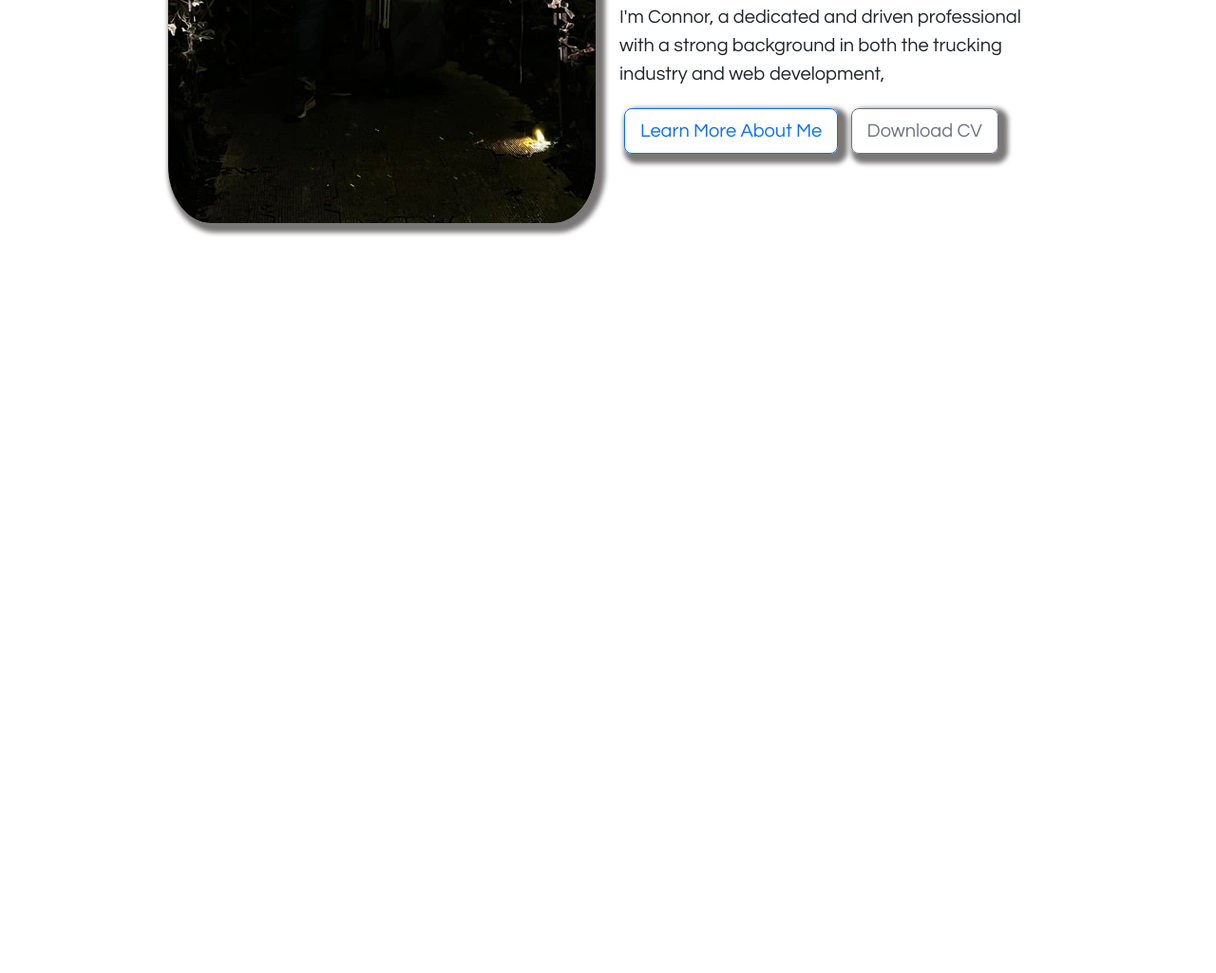
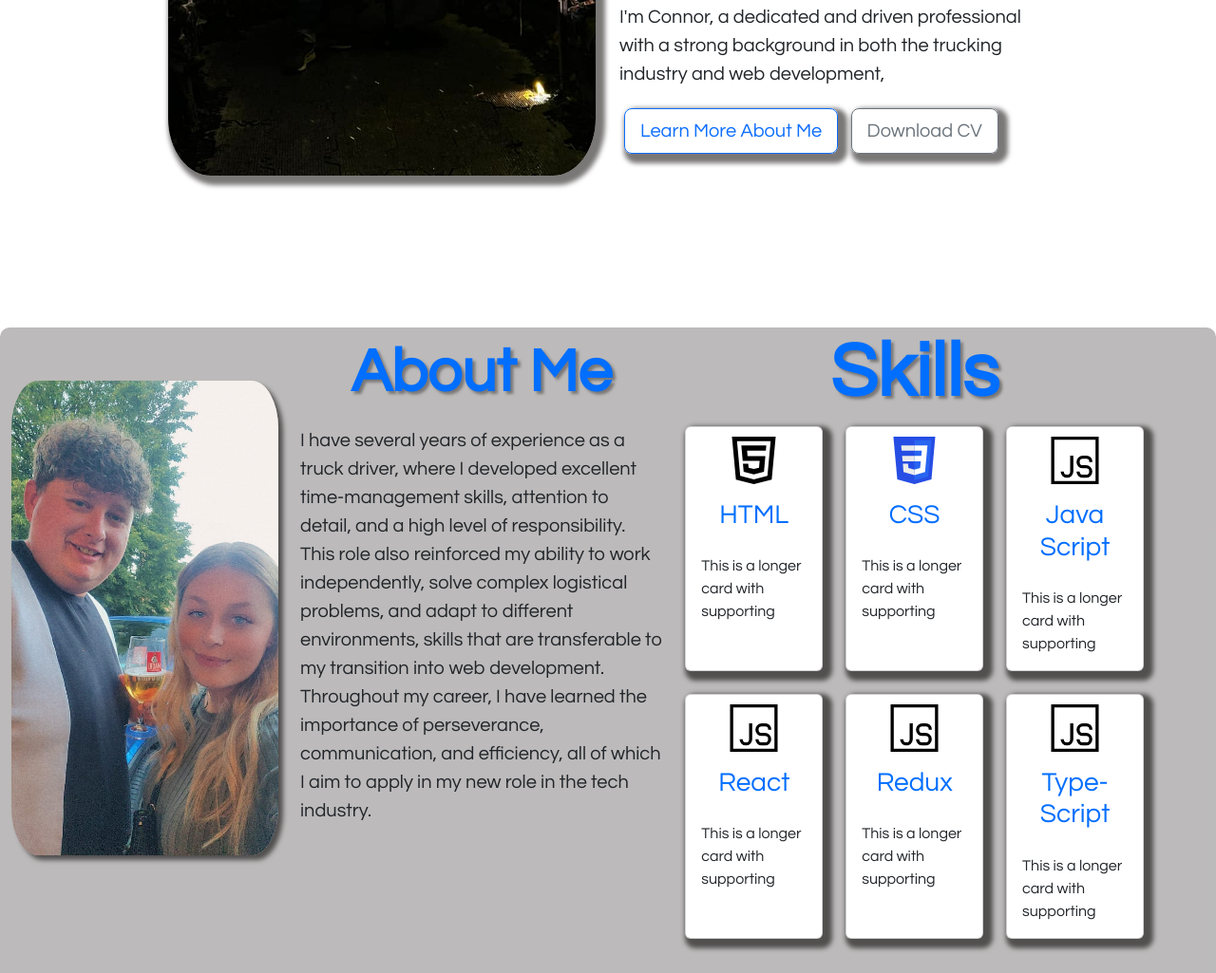
Before and after one commit to CJWatson14/Personal-Page, a plain HTML site: page index.html in a window 1280 px wide. Shown: the part 455-1480 px from the top of the page at 95% size. Before the commit the page ends 800 px from the top, so only its background shows below. Drawn offline with nearby package versions, Linux system fonts and the light colour scheme.

Commit message:
Added About Me Section
Added a information about me and my skills which i have used cards to highlight these

```diff
--- a/index.html
+++ b/index.html
@@ -13,9 +13,7 @@
 <header>
   <div class="container-fluid">
       <div id="top" class="row">
-            <div class= "col-10">
-              <a href="#top"> <div class="first-name">Connor</div> <div class="last-name">Watson</div></a>
-            </div>
+            <div class= "col-10"></div>
 
 <!--Social Links-->
  <div class="col-sm-1">
@@ -34,6 +32,7 @@
 <article>
     <!--Picture of me -->
     <div class="container">
+      <div class="front-page">
       <div class="row">
         <div class="col-xl-1"></div>
         <div class="col-xl-5">
@@ -41,14 +40,13 @@
              <div class="picture_me"> <img src="media/me.jpg" height="600"> </div>
          </div>
        </div>
-
        <!--My Name and Quick Description-->
         <div class="col-xl-5">
           <div class="d-flex">
            <div class="me">
             <h1>Hi There,</h1>
             <p>I'm Connor, a dedicated and driven professional with a strong background in both the trucking industry and web development,</p>
-            <button type="button" class="btn btn-outline-primary btn-lg">Learn More About Me</button>
+            <a href="#about-me"><button type="button" class="btn btn-outline-primary btn-lg">Learn More About Me</button></a>
             <a href="https://docs.google.com/document/d/128KfcMSqo9aern60ayoRBHyd0VJ4Ka-V8htfMf3quNA/edit?usp=sharing"><button type="button" class="btn btn-outline-secondary btn-lg">Download CV</button></a>
           </div>
          </div>
@@ -56,10 +54,98 @@
         <div class="col-xl-1"></div>
        </div>
       </div>
+      </div>
 </article>
 
 <!--About Me-->
 <article>
+  <div id="about-me" class="about-me">
+   <div class="container-fluid">
+      <div class="row">
+        <div class="col-xl-3">
+          <div class="picture-about-me">
+            <img src="media/me2.jpg" height="500"></div>
+          </div>
+       <div class="col-xl-4">
+        <h3 id="about-me-title">About Me</h3>
+        <p >I have several years of experience as a truck driver, where I developed excellent time-management skills, attention to detail, and a high level of responsibility.
+          This role also reinforced my ability to work independently, solve complex logistical problems, and adapt to different environments, skills that are transferable to my transition into web development.
+          Throughout my career, I have learned the importance of perseverance, communication, and efficiency, all of which I aim to apply in my new role in the tech industry.</p>
+      </div>
+      <div class="col-xl-5 d-flex-fluid">
+
+
+      <div class="skills">
+        <h1>Skills</h1>
+        <div class="row row-cols-1 row-cols-md-3 g-4">
+
+          <div class="col" style="max-height: 17rem;">
+            <div class="card h-100">
+              <img src="/media/html-logo.svg" height="50" class="card-img-top" alt="HTML Logo">
+              <div class="card-body">
+                <h3 class="card-title">HTML</h3>
+                <p class="card-text" >This is a longer card with supporting</p>
+              </div>
+            </div>
+          </div>
+
+          <div class="col" style="max-height: 17rem;">
+            <div class="card h-100">
+              <img src="/media/css-logo.svg" height="50" class="card-img-top" alt="HTML Logo">
+              <div class="card-body">
+                <h3 class="card-title">CSS</h3>
+                <p class="card-text" >This is a longer card with supporting</p>
+              </div>
+            </div>
+          </div>
+
+          <div class="col" style="max-height: 17rem;">
+            <div class="card h-100">
+              <img src="/media/javascript-logo.svg" height="50" class="card-img-top" alt="HTML Logo">
+              <div class="card-body">
+                <h3 class="card-title">Java Script</h3>
+                <p class="card-text" >This is a longer card with supporting</p>
+              </div>
+            </div>
+          </div>
+
+
+          <div class="col" style="max-height: 17rem;">
+            <div class="card h-100">
+              <img src="/media/javascript-logo.svg" height="50" class="card-img-top" alt="HTML Logo">
+              <div class="card-body">
+                <h3 class="card-title">React</h3>
+                <p class="card-text" >This is a longer card with supporting</p>
+              </div>
+            </div>
+          </div>
+
+          <div class="col" style="max-height: 17rem;">
+            <div class="card h-100">
+              <img src="/media/javascript-logo.svg" height="50" class="card-img-top" alt="HTML Logo">
+              <div class="card-body">
+                <h3 class="card-title">Redux</h3>
+                <p class="card-text" >This is a longer card with supporting</p>
+              </div>
+            </div>
+          </div>
+
+          <div class="col" style="max-height: 17rem;">
+            <div class="card h-100">
+              <img src="/media/javascript-logo.svg" height="50" class="card-img-top" alt="HTML Logo">
+              <div class="card-body">
+                <h3 class="card-title">Type-Script</h3>
+                <p class="card-text" >This is a longer card with supporting</p>
+              </div>
+            </div>
+          </div>
+          </div>
+        </div>
+        </div>
+      </div>
+      </div>
+    </div>
+  </div>
 
 
 </article>
--- a/style.css
+++ b/style.css
@@ -5,8 +5,6 @@ html {
 body{
     background-color: rgb(255, 255, 255);
     max-width: 100%;
-    max-width: 100%;
-
 }
 
 header{
@@ -23,22 +21,15 @@ text-decoration: none;
 
 .picture_me{
     animation-duration: 2s;
-    animation-name: slideup;
+    animation-name: slidedown
 }
 
 .picture_me img{
     border-radius: 10%;
     box-shadow: 5px 5px 5px 5px rgb(122, 119, 119);
+    margin-top: -50px;
 }
 
-@keyframes slideup {
-    from {
-        margin-top: -200%;
-    }
-    to {
-        margin-bottom: 0%;
-    }
-}
 
 .me h1{
     font-size: 9.375rem;
@@ -53,18 +44,15 @@ text-decoration: none;
 }
 
 
-.me h1, p {
-
-    animation-duration: 2s;
-    animation-name: slidedown;
-}
 
 @keyframes slidedown {
     from {
-        margin-top: -200%;
+        transform: translateY(-200%);
+        opacity: 0;
     }
     to {
-        margin-bottom: 1.5%;
+        transform: translateY(0);
+        opacity: 1;
     }
 }
 
@@ -73,6 +61,16 @@ text-decoration: none;
     margin: 5px;
 
 }
+
+.front-page{
+    width: 100%;
+    animation-duration: 2s;
+    animation-name: slidedown;
+    max-height: 100vh;
+
+}
+
+
 
 .social_links_linkedin{
     width: 80px;
@@ -109,7 +107,7 @@ text-decoration: none;
 .first-name , .last-name{
     font-family: "Century Gothic", CenturyGothic, Geneva, AppleGothic, sans-serif;
     display: inline-block;
-    font-size: 2rem;
+    font-size: 1.5rem;
 
 }
 
@@ -123,3 +121,71 @@ text-decoration: none;
     color: rgb(122, 119, 119);
     font-weight: 100;
 }
+
+.about-me{
+    background-color: rgb(122, 119, 119, 0.5);
+    width: 100%;
+    height: 102vh;
+    margin-top: 10rem;
+    margin-bottom: 10rem;
+    border-radius: 10px;
+    padding-right: 5%;
+}
+
+.picture-about-me img{
+    border-radius: 10%;
+    box-shadow: 5px 5px 5px rgb(82, 79, 79);
+    margin-top: 20%;
+}
+
+.about-me p{
+    font-family: "Century Gothic", CenturyGothic, Geneva, AppleGothic, sans-serif;
+    font-size: 1.25rem;
+    font-weight: 550;
+    padding-top: 15%;
+}
+
+.about-me h1{
+    font-family: "Century Gothic", CenturyGothic, Geneva, AppleGothic, sans-serif;
+    font-size: 5rem;
+    font-weight: 1000;
+    color: rgb(0, 110, 255);
+    text-shadow: 3px 3px 3px  rgb(122, 119, 119);
+
+}
+
+#about-me-title{
+    padding-top: 100px;
+    font-family: "Century Gothic", CenturyGothic, Geneva, AppleGothic, sans-serif;
+    color: rgb(0, 110, 255);
+    text-align: center;
+    margin-bottom: -40px;
+    font-weight: 1000;
+    text-shadow: 3px 3px 3px  rgb(122, 119, 119);
+    font-size: 4rem;
+    margin-top: -90px;
+}
+
+
+.skills h3{
+    font-family: "Century Gothic", CenturyGothic, Geneva, AppleGothic, sans-serif;
+    color: rgb(0, 110, 255);
+    text-align: center;
+
+}
+
+.skills p{
+    font-family: "Century Gothic", CenturyGothic, Geneva, AppleGothic, sans-serif;
+    font-size: 1rem;
+    font-weight: 0;
+
+}
+
+.skills h1{
+    text-align: center;
+}
+
+.card{
+    padding-top: 10px;
+    box-shadow: 5px 5px 5px 5px rgb(82, 79, 79);
+}
```
Also changed, not shown: media/1.png (deleted), media/2.png (deleted), media/3.png (deleted), media/css-logo.svg (added), media/html-logo.svg (added), media/javascript-logo.svg (added), media/me2.jpg (added), media/me2.png (added).
